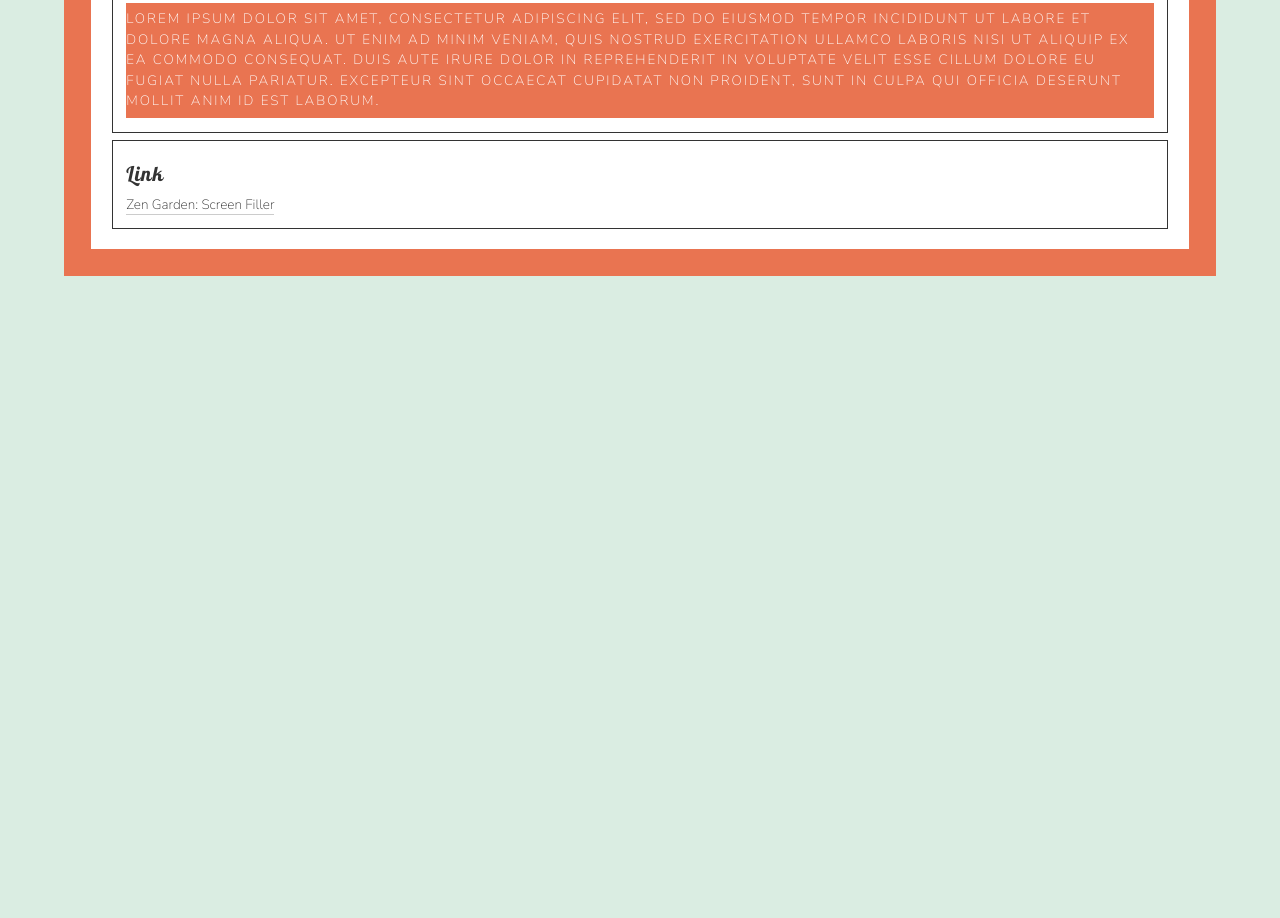
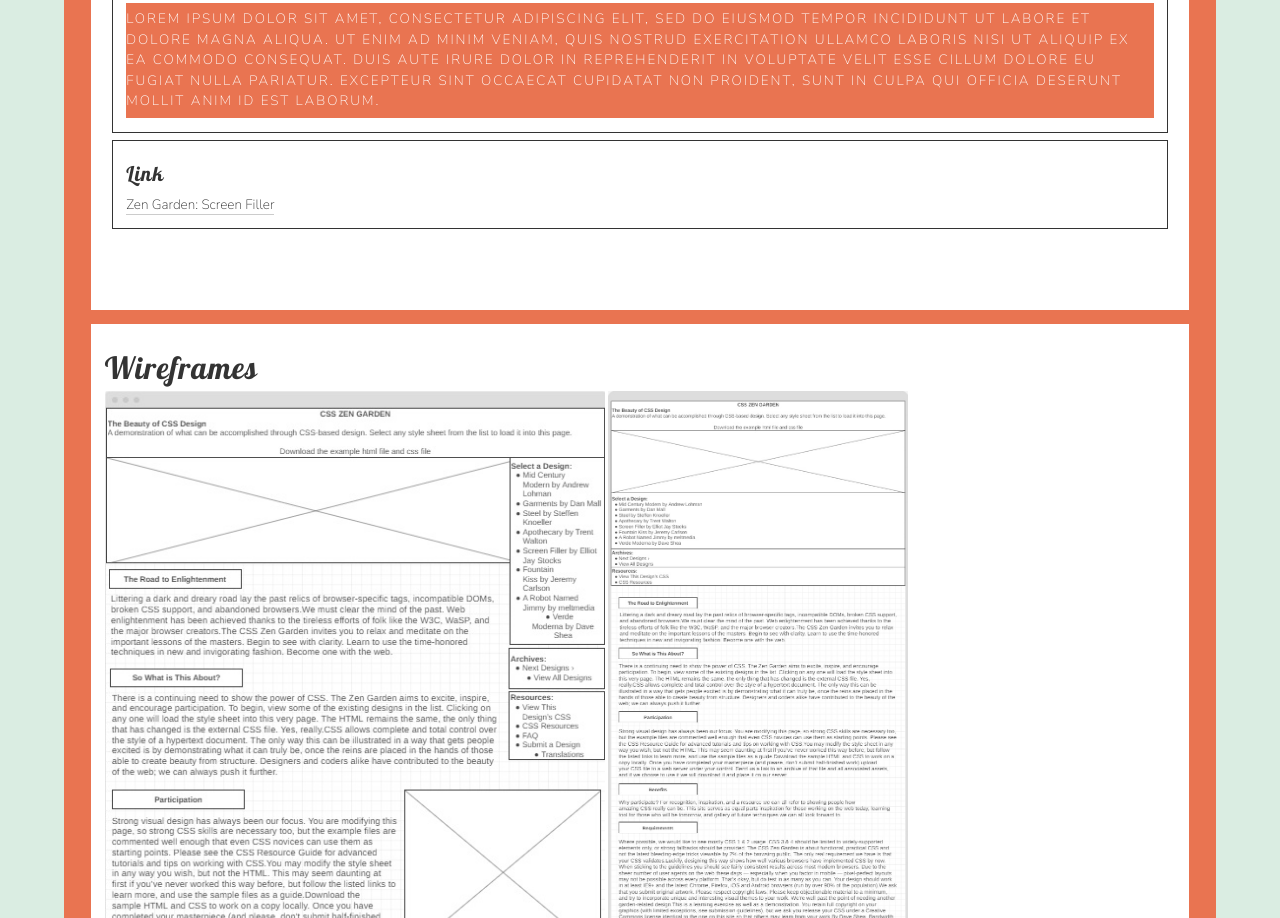
Before and after one commit to yhipolito/Group2_pueblos_magicos, a plain HTML site: page pattern/index.html in a window 1280 px wide. Shown: the part 1862-2780 px from the top of the page. Before the commit the page ends 2202 px from the top, so only its background shows below. Drawn offline with Linux system fonts and the light colour scheme.

Commit message:
wireframes added

```diff
--- a/pattern/index.html
+++ b/pattern/index.html
@@ -4,7 +4,7 @@
     <meta charset="UTF-8" />
     <meta name="viewport" content="width=device-width, initial-scale=1.0" />
     <title>Zen Pattern Library</title>
-    <link rel="stylesheet" href="/style-pattern.css" />
+    <link rel="stylesheet" href="/Group2_pueblos_magicos/style-pattern.css" />
   </head>
   <body>
     <header>
@@ -127,6 +127,17 @@
             >Zen Garden: Screen Filler</a
           >
         </div>
+        <section>
+          <p></p>
+        </section>
+        <div id="mobileimg"></div>
+        <div id="desktopimg"></div>
+      </section>
+
+      <section class="wireframes">
+        <h3>Wireframes</h3>
+        <img class="wireframe-desktop" src="/Group2_pueblos_magicos/images/wireframe desktop.jpg" alt="wireframes desktop">
+        <img class="wireframe-mobile" src="/Group2_pueblos_magicos/images/wireframe mobile.jpg" alt="wireframes mobile">
       </section>
     </main>
   </body>
--- a/style-pattern.scss
+++ b/style-pattern.scss
@@ -64,3 +64,12 @@ section {
 .uppercase-light {
   @include atoms.uppercase($text-light);
 }
+
+.wireframe-desktop {
+  width: 500px;
+  vertical-align: top;
+}
+.wireframe-mobile {
+  width: 300px;
+  vertical-align: top;
+}
```
Also changed, not shown: style-pattern.css, 1 other file.
